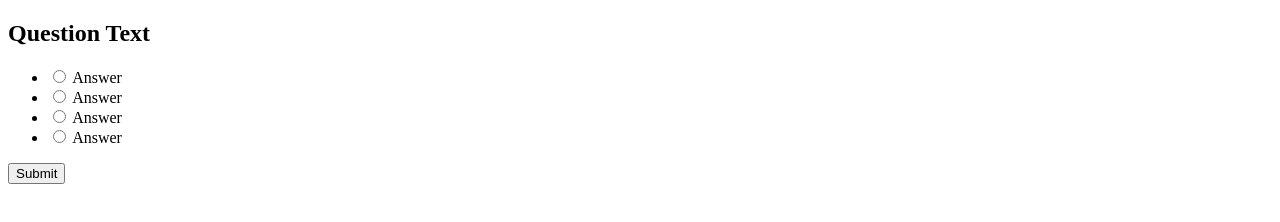
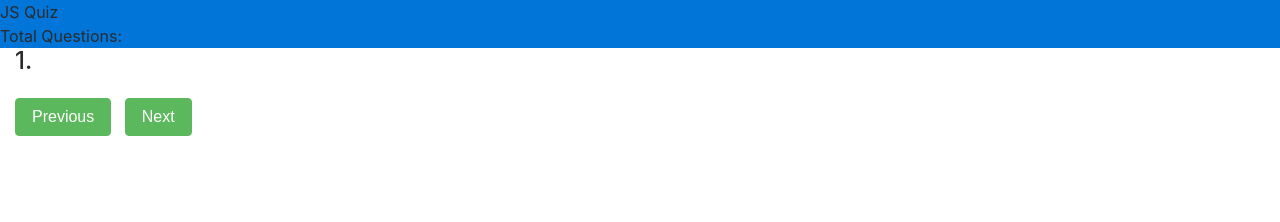
Before and after one commit to gtprojectz/quiz, a plain HTML site: page index.html in a window 1280 px wide. Drawn offline with nearby package versions, Linux system fonts and the light colour scheme.

Commit message:
Update index.html

```diff
--- a/index.html
+++ b/index.html
@@ -1,31 +1,42 @@
 <!DOCTYPE html>
-<html>
+<html lang="en">
+<head>
+<meta charset="UTF-8">
+<meta http-equiv="X-UA-Compatible" content="IE=edge">
+<meta name="viewport" content="width=device-width, initial-scale=1.0">
+<title>Javascript Quiz</title>
+<link rel="stylesheet" href="style1.css">
+<link rel="stylesheet" href="https://cdnjs.cloudflare.com/ajax/libs/font-awesome/4.7.0/css/font-awesome.css">
+<link rel="stylesheet" href="https://cdnjs.cloudflare.com/ajax/libs/twitter-bootstrap/4.0.0-alpha.6/css/bootstrap.min.css">
+</head>
 <body>
-
- <div class="quiz-container" id="quiz">
-    <div class="quiz-header">
-      <h2 id="question">Question Text</h2>
-      <ul>
-        <li>
-          <input type="radio" name="answer" id="a" class="answer">
-          <label for="a" id="a_text">Answer</label>
-        </li>
-        <li>
-          <input type="radio" name="answer" id="b" class="answer">
-          <label for="b" id="b_text">Answer</label>
-        </li>
-        <li>
-          <input type="radio" name="answer" id="c" class="answer">
-          <label for="c" id="c_text">Answer</label>
-        </li>
-        <li>
-          <input type="radio" name="answer" id="d" class="answer">
-          <label for="d" id="d_text">Answer</label>
-        </li>
-      </ul>
-    </div>
-    <button id="submit">Submit</button>
-  </div>
-
+<header class="header bg-primary">
+<div class="left-title">JS Quiz</div>
+<div class="right-title">Total Questions: <span id="tque"></span></div>
+<div class="clearfix"></div>
+</header>
+<div class="content">
+<div class="container-fluid">
+<div class="row">
+<div class="col-sm-12">
+<div id="result" class="quiz-body">
+<form name="quizForm" onSubmit="">
+<fieldset class="form-group">
+<h4><span id="qid">1.</span> <span id="question"></span></h4>
+<div class="option-block-container" id="question-options">
+</div> <!-- End of option block -->
+</fieldset>
+<button name="previous" id="previous" class="btn btn-success">Previous</button>
+&nbsp;
+<button name="next" id="next" class="btn btn-success">Next</button>
+</form>
+</div>
+</div> <!-- End of col-sm-12 -->
+</div> <!-- End of row -->
+</div> <!-- ENd of container fluid -->
+</div> <!-- End of content -->
+<script src="https://cdnjs.cloudflare.com/ajax/libs/jquery/3.1.1/jquery.min.js"></script>
+<script src="https://cdnjs.cloudflare.com/ajax/libs/twitter-bootstrap/4.0.0-alpha.6/js/bootstrap.min.js"></script>
+<script src="app.js"></script>
 </body>
 </html>
```
